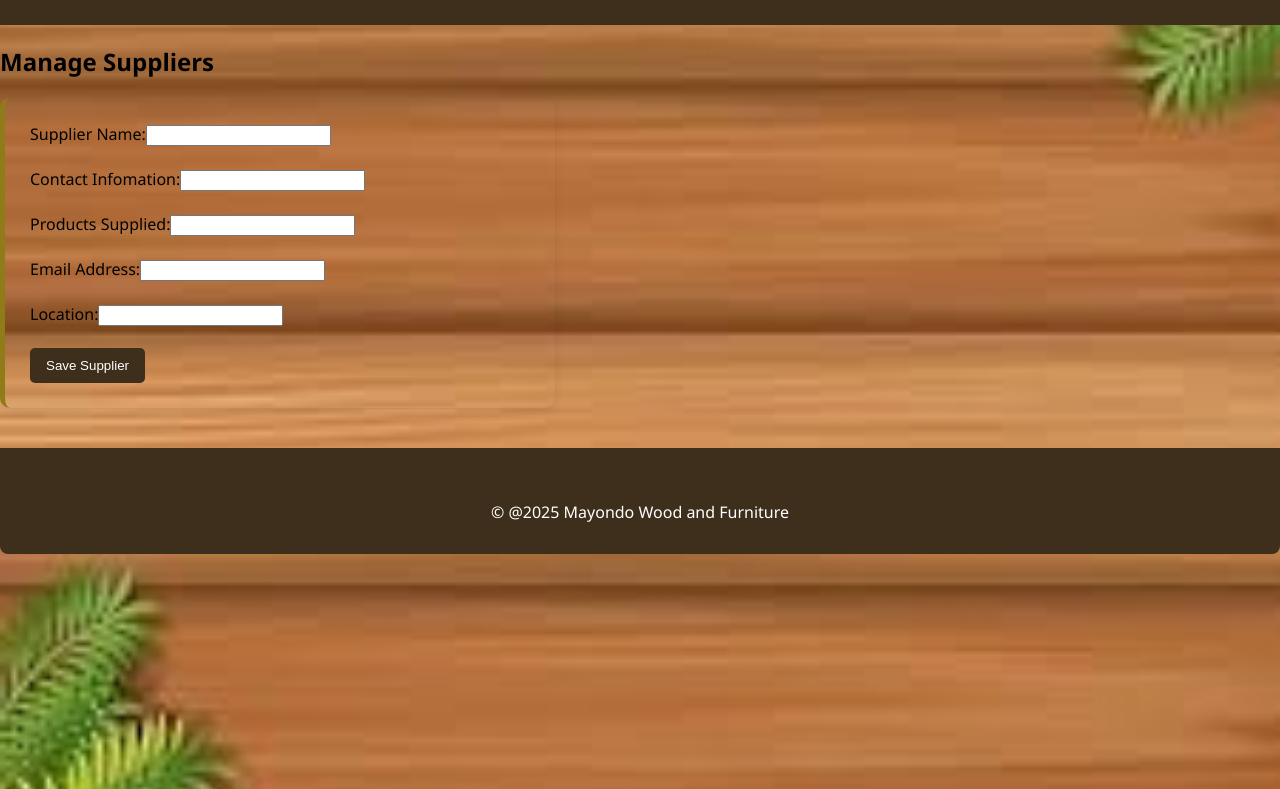
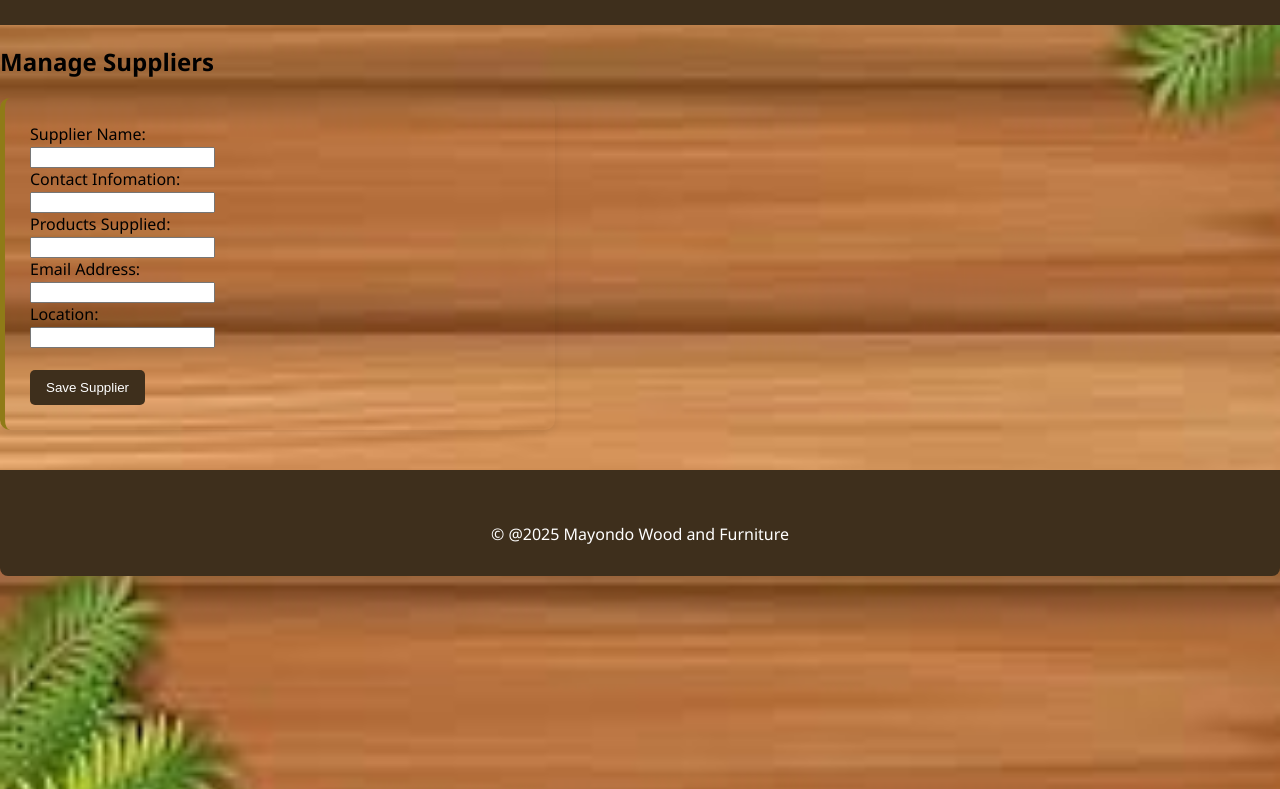
Before and after one commit to Rashida-2005/project-2, a plain HTML site: page suppliers.html in a window 1280 px wide. Shown: the part 139-928 px from the top of the page. Drawn offline with Linux system fonts and the light colour scheme.

Commit message:
my changes

```diff
--- a/suppliers.html
+++ b/suppliers.html
@@ -6,7 +6,6 @@
   <link rel="stylesheet" href="assets/suppliers.css">
 </head>
 <header class="header">
-    <!-- <img src="images/logo.jpg" alt="Your Logo" class="logo"> -->
       <h1>Wayondo Wood and Furniture-supliers page</h1>
     <nav class="navbar">
  <ul>
@@ -24,12 +23,17 @@
 <body>
   <h2>Manage Suppliers</h2>
   <form>
-    <label>Supplier Name:</label><input type="text"><br><br>
-    <label>Contact Infomation:</label><input type="text"><br><br>
-    <label>Products Supplied:</label><input type="text"><br><br>
-    <label>Email Address:</label><input type="text"><br><br>
-    <label>Location:</label><input type="text"><br><br>
-    <button type="submit">Save Supplier</button>
+    <label>Supplier Name:</label><br>
+    <input type="text"><br>
+    <label>Contact Infomation:</label><br>
+    <input type="text"><br>
+    <label>Products Supplied:</label><br>
+    <input type="text"><br>
+    <label>Email Address:</label><br>
+    <input type="text"><br>
+    <label>Location:</label><br>
+    <input type="text"><br><br>
+    <button type="submit">Save Supplier</button><br>
   </form>
 </body>
 
```
Also changed, not shown: sales.html (+0 -3 lines).
